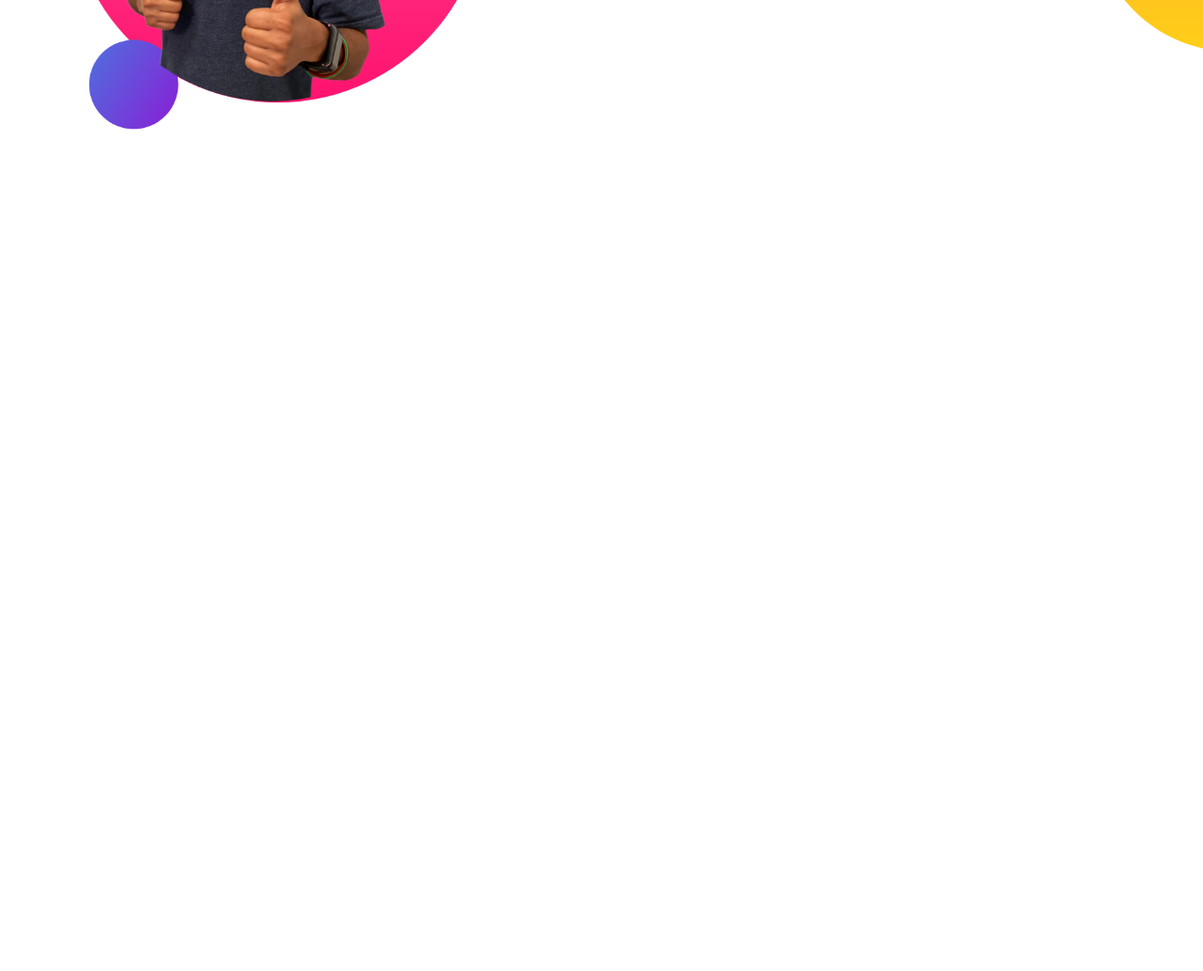
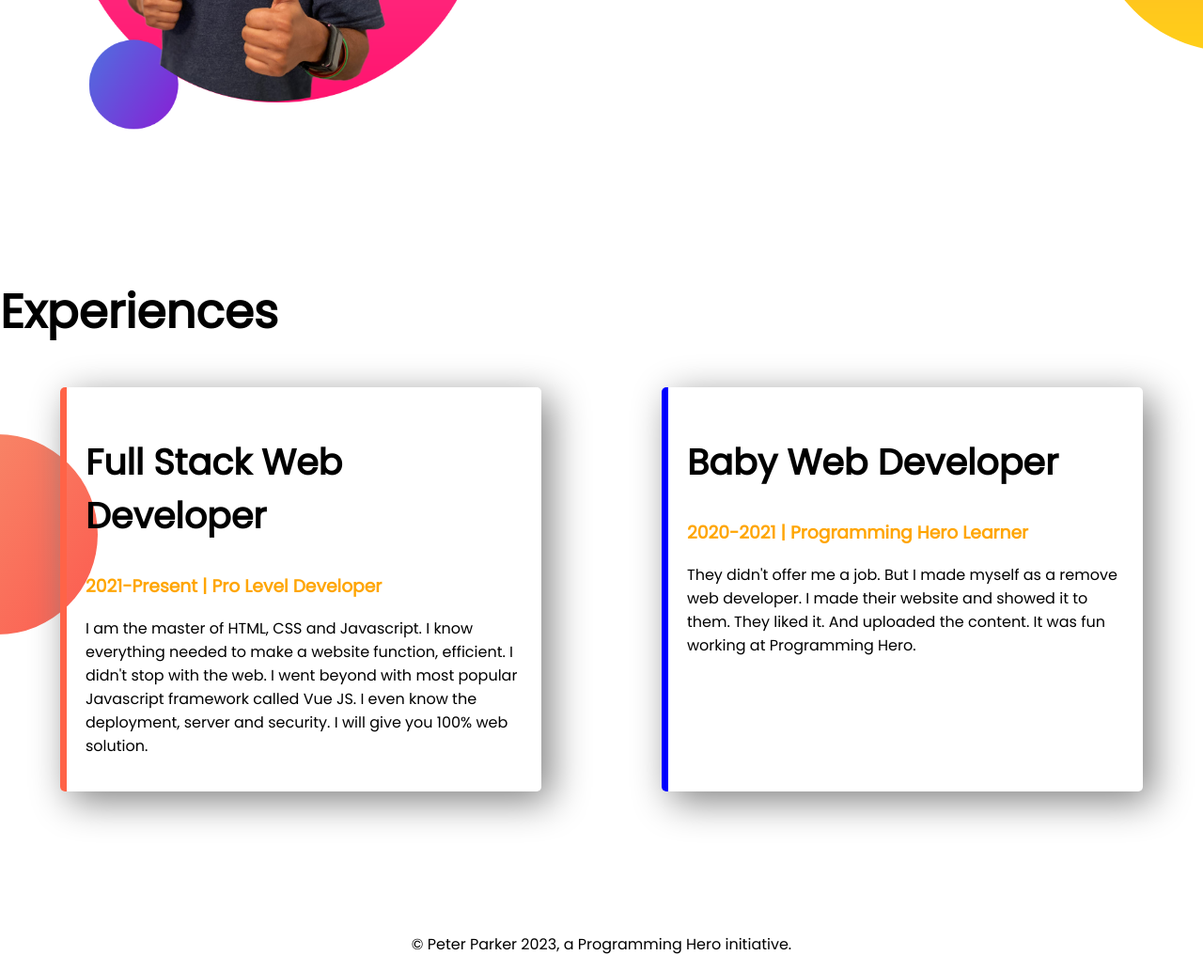
Before and after one commit to taposikarmokar/developer-portfolio, a plain HTML site: page index.html in a window 1280 px wide. Shown: the part 979-2012 px from the top of the page at 94% size. Before the commit the page ends 1274 px from the top, so only its background shows below. Drawn offline with Linux system fonts and the light colour scheme.

Commit message:
style border and add footer

```diff
--- a/index.html
+++ b/index.html
@@ -12,7 +12,7 @@
     <link rel="stylesheet" href="style.css" </head>
 
 <body>
-    <section class="top-banner">
+    <section class="top-banner flexible-container">
         <div class="half-width">
             <h1>Welcome To</h1>
             <h1><span class="orange-class">Taposi Karmokar</span> World!</h1>
@@ -27,7 +27,7 @@
             <img src="images/jhankar.png" alt="">
         </div>
     </section>
-    <section class="dream-big">
+    <section class="dream-big flexible-container">
         <div class="half-width">
             <img src="images/jhankar2.png" alt="">
         </div>
@@ -39,6 +39,29 @@
             <a class="link-button" target="_blank" href="">DOWNLOAD RESUME</a>
         </div>
     </section>
+    <section class="experience-area">
+        <h1>Experiences</h1>
+        <div class="flexible-container">
+            <div id="full-stack-developer" class="experience-items">
+                <h2>Full Stack Web Developer</h2>
+                <h3 class="orange-class">2021-Present | Pro Level Developer</h3>
+                <p>I am the master of HTML, CSS and Javascript. I know everything needed to make a website function,
+                    efficient. I didn't stop with the web. I went beyond with most popular Javascript framework called
+                    Vue
+                    JS. I even know the deployment, server and security. I will give you 100% web solution.</p>
+            </div>
+            <div id="baby-web-developer" class="experience-items">
+                <h2>Baby Web Developer</h2>
+                <h3 class="orange-class">2020-2021 | Programming Hero Learner</h3>
+                <p>They didn't offer me a job. But I made myself as a remove web developer. I made their website and
+                    showed
+                    it to them. They liked it. And uploaded the content. It was fun working at Programming Hero.</p>
+            </div>
+        </div>
+    </section>
 </body>
+<footer>
+    <p>© Peter Parker 2023, a Programming Hero initiative.</p>
+</footer>
 
 </html>
--- a/style.css
+++ b/style.css
@@ -7,11 +7,15 @@ h1 {
     font-size: 50px;
 }
 
+h2 {
+    font-size: 38px;
+}
+
 .orange-class {
     color: orange;
 }
 
-section {
+.flexible-container {
     display: flex;
     margin-bottom: 150px;
 }
@@ -45,3 +49,30 @@ section {
     background-repeat: no-repeat;
     background-position: right;
 }
+
+.experience-area {
+    background-image: url(images/exp-bg.png);
+    background-repeat: no-repeat;
+    background-position: left;
+}
+
+.experience-items {
+    width: 40%;
+    margin-right: 5%;
+    margin-left: 5%;
+    padding: 20px;
+    box-shadow: 10px 10px 40px gray;
+    border-radius: 5px;
+}
+
+#full-stack-developer {
+    border-left: 7px solid tomato;
+}
+
+#baby-web-developer {
+    border-left: 7px solid blue;
+}
+
+footer p {
+    text-align: center;
+}
```
